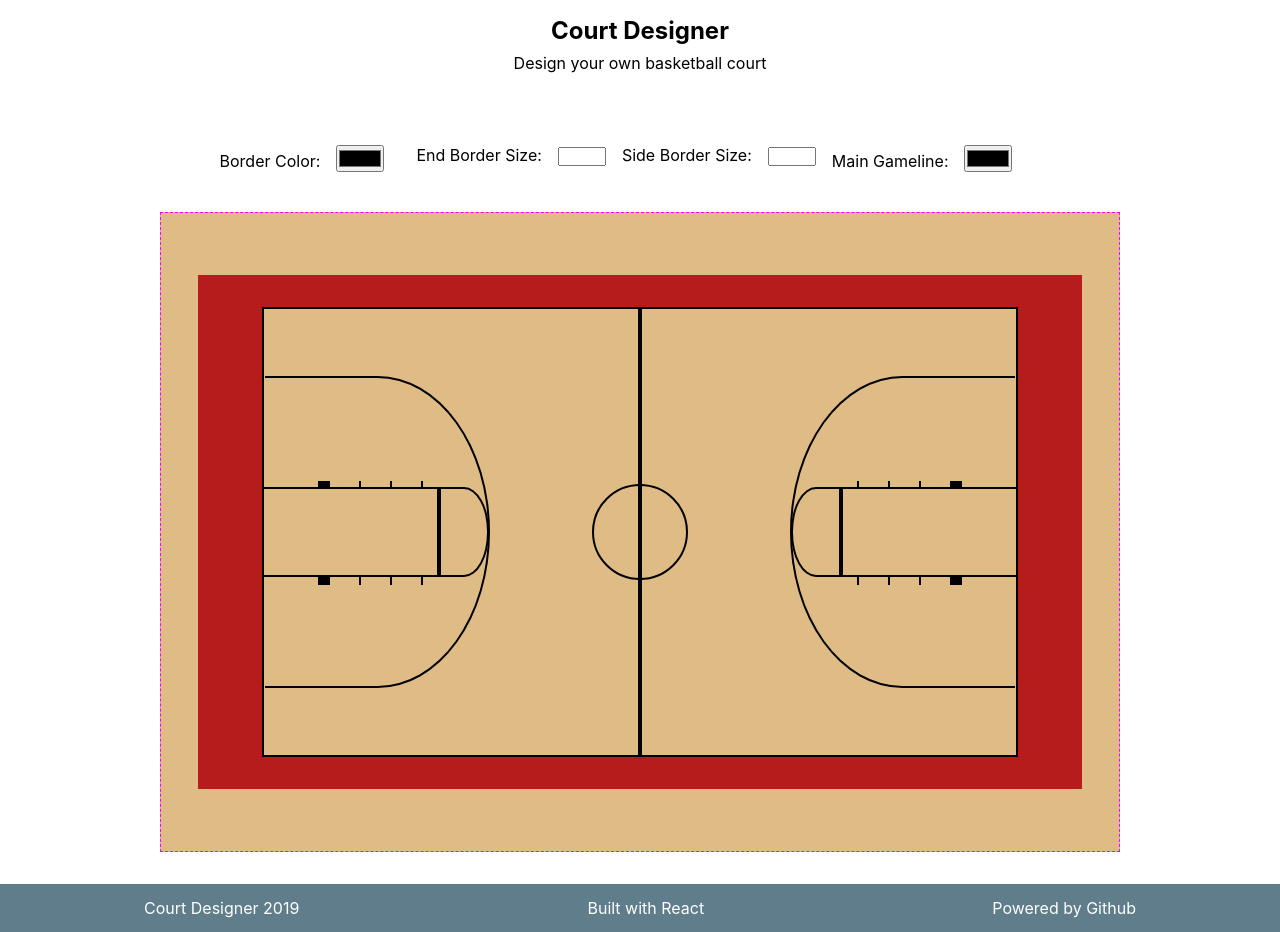
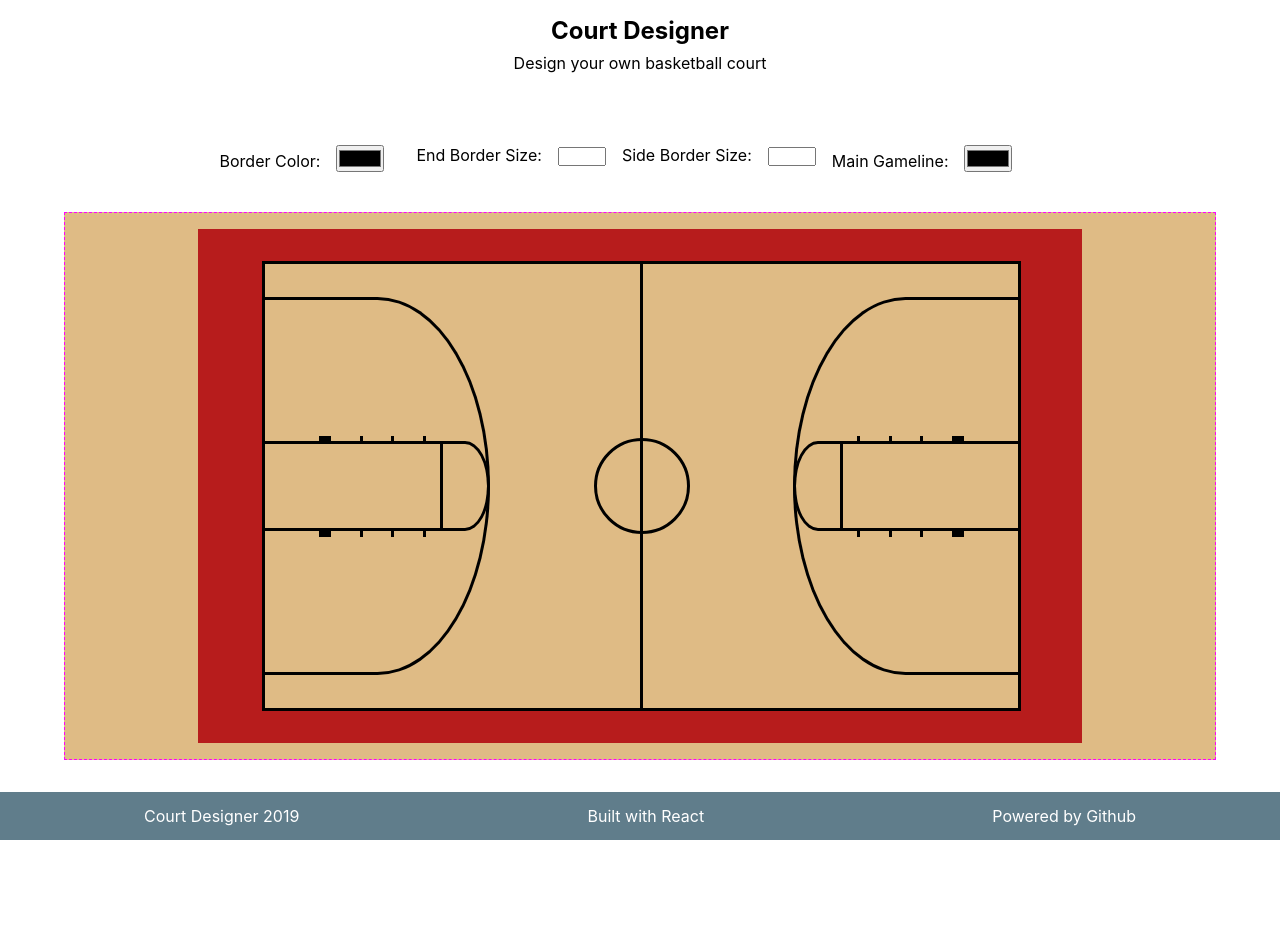
Before and after one commit to jbratcher/court-designer, a React (Create React App) app: page / in a window 1280 px wide. After the commit the page ends 840 px from the top, so only its background shows below. Built offline with nearby package versions, Linux system fonts and the light colour scheme.

Commit message:
fix: removed double border between left and right courts and the center line, thickened lines to 3px

```diff
--- a/src/App.scss
+++ b/src/App.scss
@@ -65,9 +65,7 @@ ul {
 .gym {
   background: #DFBB85;
   border: 1px dashed magenta;
-  min-width: 75vw;
-  min-height: 80vh;
-
+  min-width: 90vw;
 }
 
 .courtBorderLine {
@@ -96,7 +94,8 @@ ul {
 
 .leftCourtArea {
   background: #DFBB85;
-  border: 2px solid black;
+  border: 3px solid black;
+  border-right: none;
   display: flex;
   justify-content: flex-start;
   width: 50%;
@@ -107,9 +106,11 @@ ul {
 
   .leftLaneArea {
     background: #DFBB85;
-    border: 2px solid black;
+    border: 3px solid black;
+    border-right: none;
     border-left: none;
     height: 20%;
+    min-height: 90px;
     min-width: 175px;
 
     .leftLaneMarkingContainer {
@@ -119,7 +120,7 @@ ul {
 
     .leftLaneTopMarkings, .leftLaneBottomMarkings {
       background: black;
-      width: 2px;
+      width: 3px;
       height: 0.5rem;
       position: relative;
       top: -0.5rem;
@@ -132,7 +133,7 @@ ul {
     }
 
     .leftLaneBottomMarkings {
-      top: 5rem;
+      top: 4.8rem;
     }
 
   }
@@ -141,9 +142,10 @@ ul {
     background: #DFBB85;
     align-self: center;
     height: 20%;
+    min-height: 90px;
     min-width: 50px;
     border-left: none;
-    border: 2px solid black;
+    border: 3px solid black;
     border-bottom-right-radius: 50%;
     border-top-right-radius: 50%;
   }
@@ -151,9 +153,9 @@ ul {
   .leftThreePointArea {
     background: transparent;
     align-self: center;
-    height: 70%;
+    height: 85%;
     min-width: 225px;
-    border: 2px solid black;
+    border: 3px solid black;
     border-left: none;
     border-bottom-right-radius: 50%;
     border-top-right-radius: 50%;
@@ -165,7 +167,7 @@ ul {
 }
 
 .centerCircle {
-  border: 2px solid black;
+  border: 3px solid black;
   border-radius: 50%;
   min-width: 6rem;
   height: 6rem;
@@ -175,13 +177,14 @@ ul {
 
 .centerCourtLine {
   background: black;
-  width: 0.003125rem;
+  width: 3px;
   height: 100%;
 }
 
 .rightCourtArea {
   background: #DFBB85;
-  border: 2px solid black;
+  border: 3px solid black;
+  border-left: none;
   justify-content: flex-end;
   width: 50%;
   min-width: 378px;
@@ -191,9 +194,11 @@ ul {
 
   .rightLaneArea {
     background: #DFBB85;
-    border: 2px solid black;
+    border: 3px solid black;
+    border-left: none;
     border-right: none;
     height: 20%;
+    min-height: 90px;
     min-width: 175px;
 
     .rightLaneMarkingContainer {
@@ -203,7 +208,7 @@ ul {
 
     .rightLaneTopMarkings, .rightLaneBottomMarkings {
       background: black;
-      width: 2px;
+      width: 3px;
       height: 0.5rem;
       position: relative;
       top: -0.5rem;
@@ -216,7 +221,7 @@ ul {
     }
 
     .rightLaneBottomMarkings {
-      top: 5rem;
+      top: 4.8rem;
     }
 
   }
@@ -225,9 +230,10 @@ ul {
     background: #DFBB85;
     align-self: center;
     height: 20%;
+    min-height: 90px;
     min-width: 50px;
     border-left: none;
-    border: 2px solid black;
+    border: 3px solid black;
     border-bottom-left-radius: 50%;
     border-top-left-radius: 50%;
   }
@@ -235,9 +241,9 @@ ul {
   .rightThreePointArea {
     background: transparent;
     align-self: center;
-    height: 70%;
+    height: 85%;
     min-width: 225px;
-    border: 2px solid black;
+    border: 3px solid black;
     border-right: none;
     border-bottom-left-radius: 50%;
     border-top-left-radius: 50%;
```
